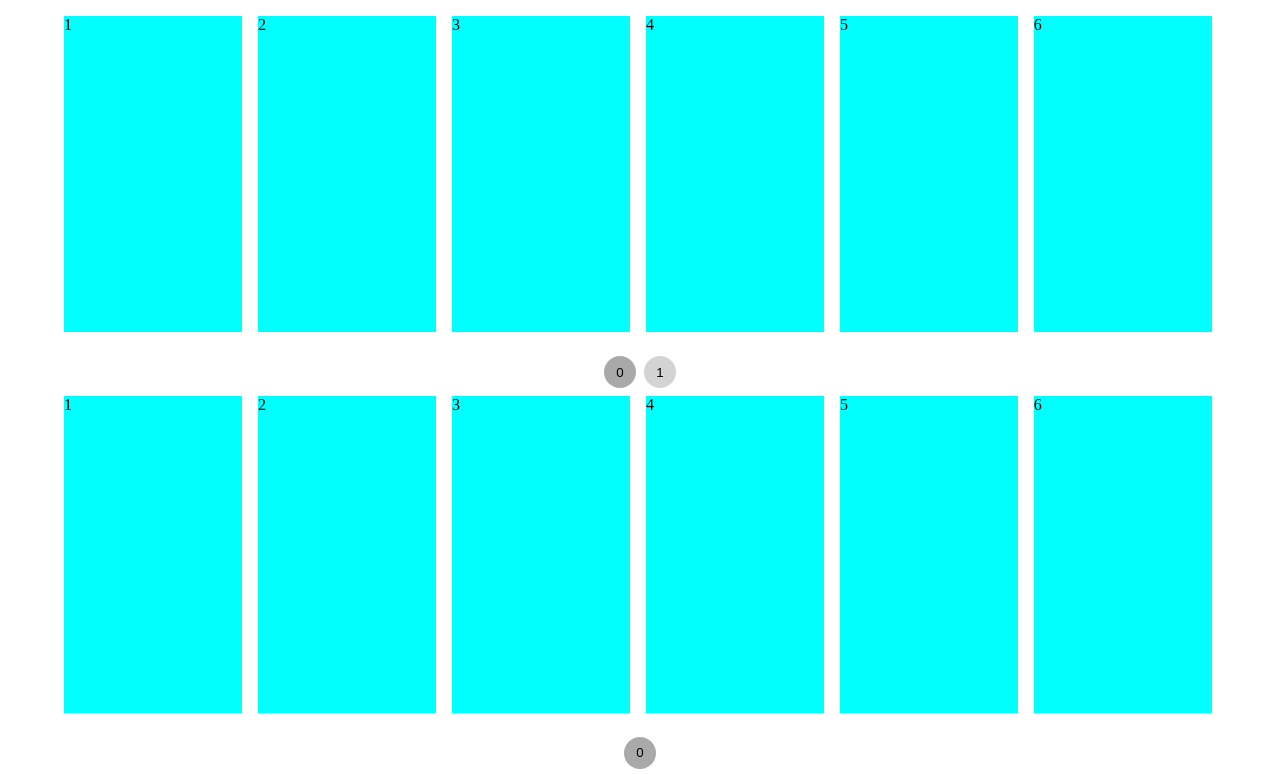
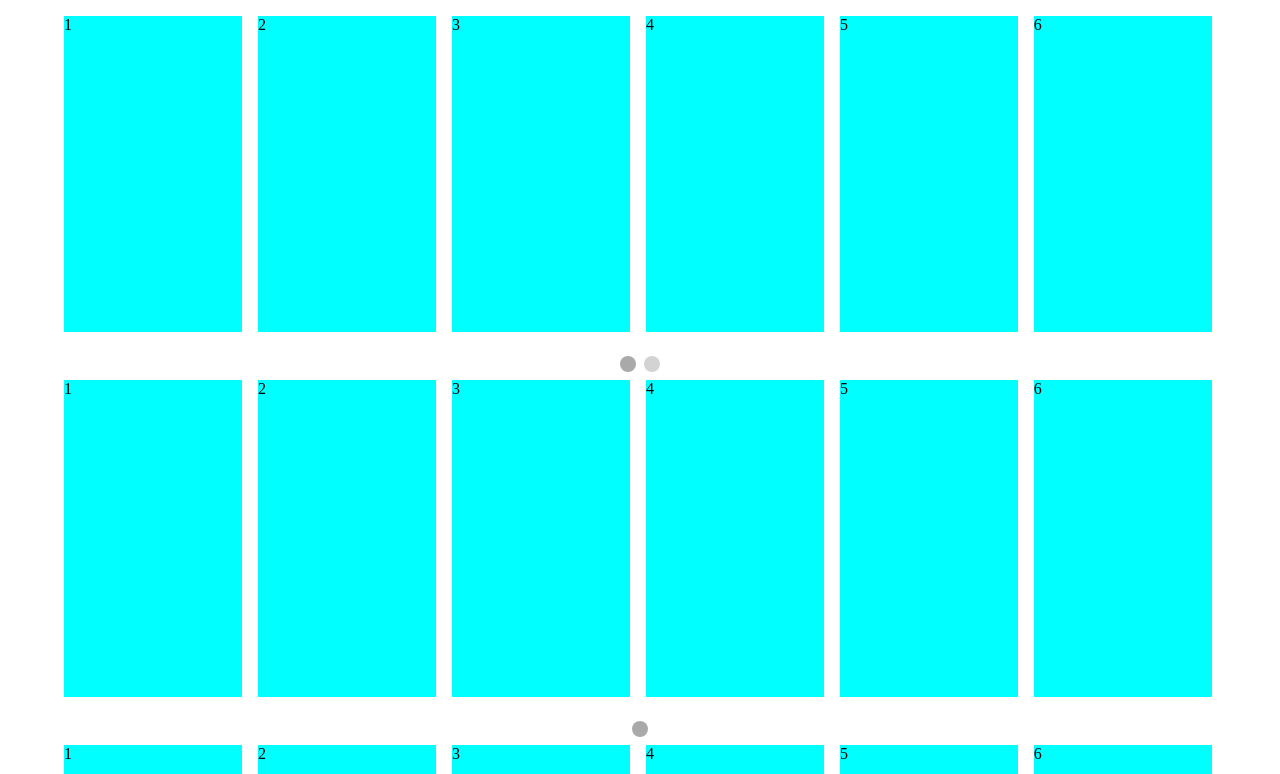
Before and after one commit to mikeh74/gridslider, a website: page index.html in a window 1280 px wide. Shown: the top 774 px of the page. Drawn offline with Linux system fonts and the light colour scheme.

Commit message:
Updated glider

```diff
--- a/index.js
+++ b/index.js
@@ -159,7 +159,8 @@
 glider.generatePagerLink = function (pageNumber, itemNumber) {
   const btn = document.createElement('button');
   btn.classList.add('pager-item');
-  btn.textContent = pageNumber;
+  // btn.textContent = pageNumber;
+  btn.setAttribute('aria-label', `Page ${pageNumber + 1}`);
   btn.setAttribute('data-page', pageNumber);
   btn.setAttribute('data-item', itemNumber);
   return btn;
--- a/theme.scss
+++ b/theme.scss
@@ -66,7 +66,7 @@
     &-item {
         width: 1rem;
         height: 1rem;
-        background-color: gray;
+        background-color: #808080;
         border-radius: 50%;
         cursor: pointer;
     }
@@ -74,13 +74,17 @@
 
 .pager-item {
     border: none;
-    width: 2rem;
-    height: 2rem;
-    background-color: lightgray;
+    width: 1rem;
+    height: 1rem;
+    background-color: #d3d3d3;
     border-radius: 50%;
     cursor: pointer;
 }
 
+.pager-item:hover, .pager-item:focus {
+    outline: 2px solid #7d7d7d;
+}
+
 .pager-item.active {
-    background-color: darkgrey;
+    background-color: #a9a9a9;
 }
```
Also changed, not shown: theme.css, 1 other file.
